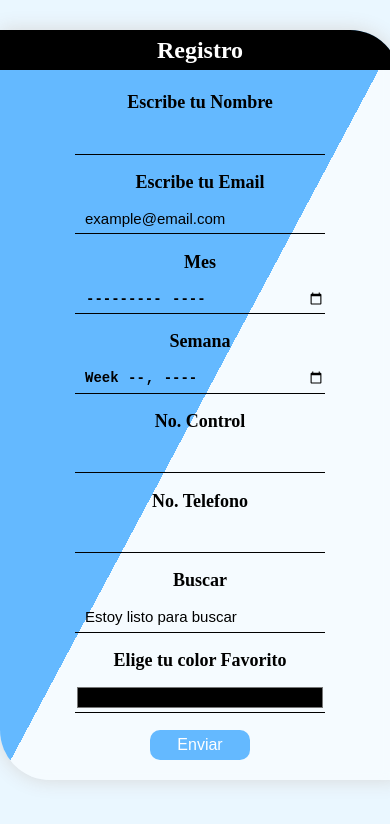
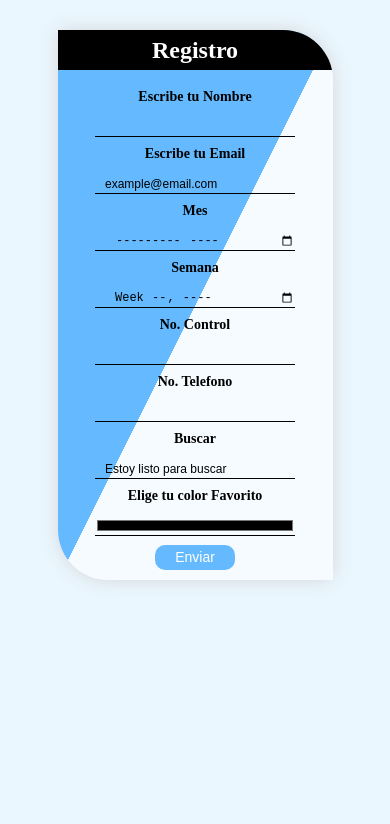
Before and after one commit to Christian-YMG/Formulario-de-prueba-de-HTML5, a plain HTML site: page index.html in a window 390 px wide. Drawn offline with Linux system fonts and the light colour scheme.

Commit message:
responsive

```diff
--- a/CSS/formulario.css
+++ b/CSS/formulario.css
@@ -73,15 +73,14 @@ label{
     font-size: 18px;
     font-weight: bold;
 }
+
 input{
-    text-indent: 5px;
+    text-indent: 10px;
     border: none;
     border-bottom: 1px solid black;
     height: 30px;
     width: 250px;
-    font-weight: 600;
     font-size: 14px;
-    margin-bottom: 15px;
     background-color: transparent;
     outline: none;
 }
@@ -119,3 +118,43 @@ label:first-of-type{
 [class*="mano"]{
     cursor: pointer;
 }
+
+@media screen and (max-width:400px){
+    .form{
+    width: 275px;
+    height: 550px;
+    display: flex;
+    }
+
+    input{
+        height: 20px;
+        width: 200px;
+        font-size: 12px;
+        background-color: transparent;
+        outline: none;
+    }
+
+    label:first-of-type{
+        margin-top: 10px;
+    }
+
+    label{
+        height: 20px;
+        font-size: 14px;
+        font-weight: bold;
+    }
+
+    ::-webkit-input-placeholder{
+        text-indent: 10px;
+        font-weight: lighter;
+        font-size: 12px;
+        color: var(--color-secundario);
+    }
+
+    [type="submit"]{
+        height: 25px;
+        width: 80px;
+        font-size: 14px;
+        margin-bottom: 10px;
+    }
+}
```
